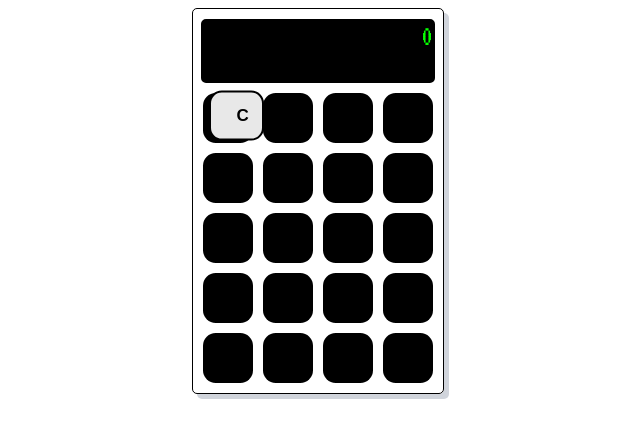
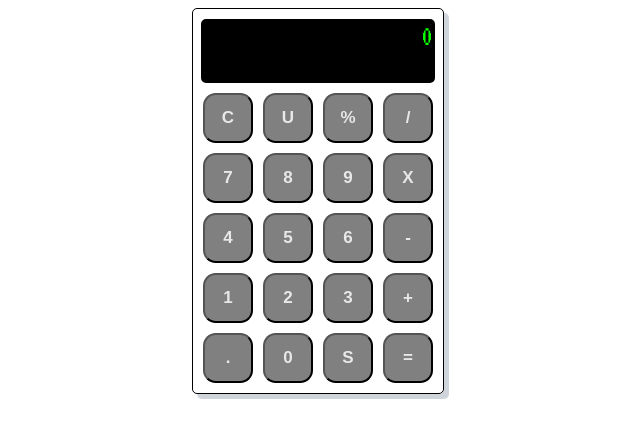
Before and after one commit to iAmJokman/iAmJokman, a plain HTML site: page index.html in a window 1280 px wide. Shown: the whole page, without its empty margins (322-962 px from the left). Drawn offline with Linux system fonts and the light colour scheme.

Commit message:
Se realiza diseño basico de calculadora 2

```diff
--- a/styles.css
+++ b/styles.css
@@ -34,7 +34,7 @@
     justify-content: center;
     gap: 10px;
 }
-/*
+
 .button{
     border-radius: 0.75em;
     color: #e8e8e8;
@@ -46,49 +46,4 @@
 
 .button:hover{
     transform: translateY(-0.33em);
-} */
-
-
-button {
-    /* Variables */
-   --button_radius: 0.75em;
-   --button_color: #e8e8e8;
-   --button_outline_color: #000000;
-   font-size: 17px;
-   font-weight: bold;
-   border: none;
-   border-radius: var(--button_radius);
-   background: var(--button_outline_color);
 }
-
-.button_top {
-   display: block;
-   -webkit-box-sizing: border-box;
-           box-sizing: border-box;
-   border: 2px solid var(--button_outline_color);
-   border-radius: var(--button_radius);
-   padding: 0.75em 1.5em;
-   background: var(--button_color);
-   color: var(--button_outline_color);
-   -webkit-transform: translateY(-0.2em);
-       -ms-transform: translateY(-0.2em);
-           transform: translateY(-0.2em);
-   -webkit-transition: -webkit-transform 0.1s ease;
-   transition: -webkit-transform 0.1s ease;
-   transition: transform 0.1s ease;
-   transition: transform 0.1s ease, -webkit-transform 0.1s ease;
-}
-
-button:hover .button_top {
-    /* Pull the button upwards when hovered */
-   -webkit-transform: translateY(-0.33em);
-       -ms-transform: translateY(-0.33em);
-           transform: translateY(-0.33em);
-}
-
-button:active .button_top {
-    /* Push the button downwards when pressed */
-   -webkit-transform: translateY(0);
-       -ms-transform: translateY(0);
-           transform: translateY(0);
-}
```
